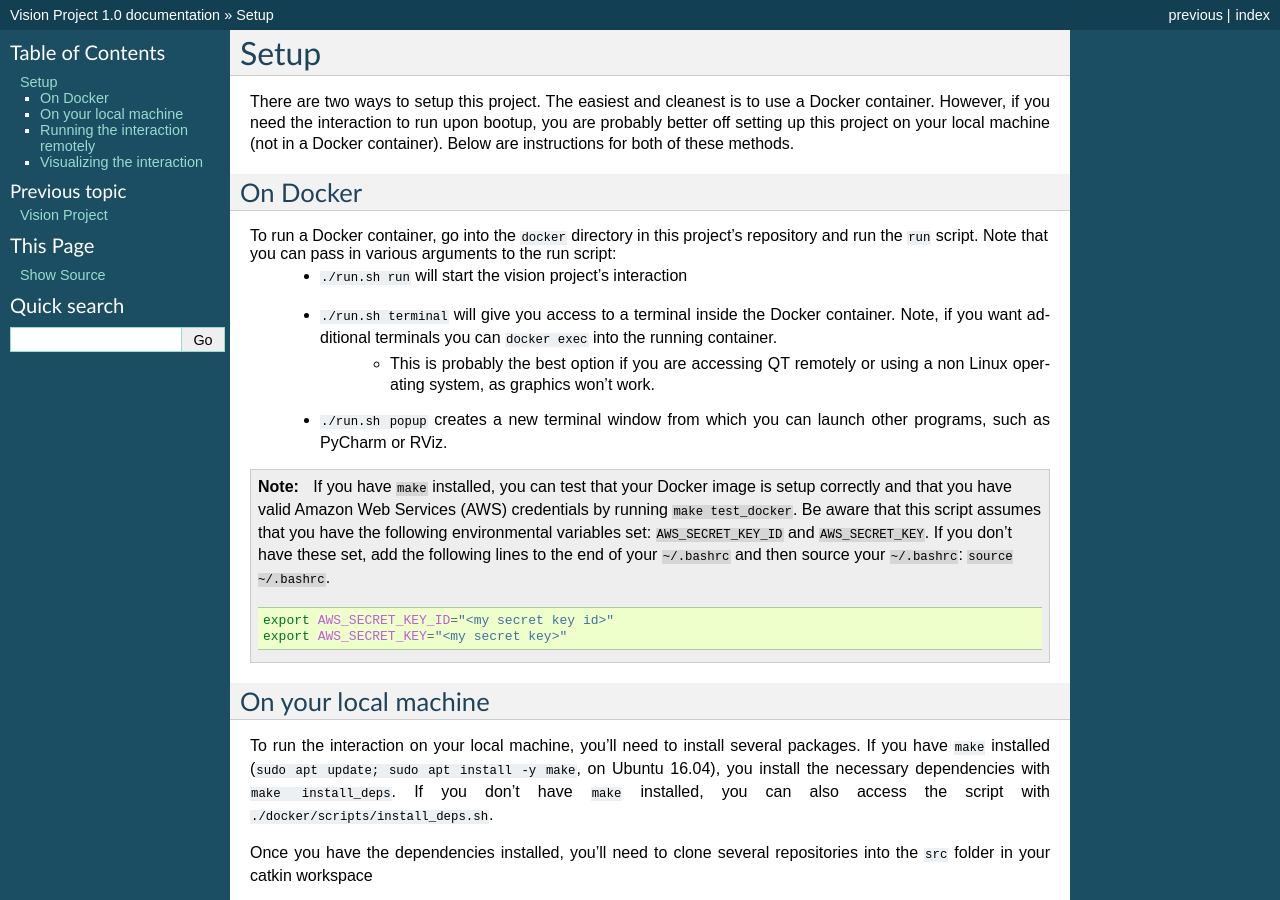
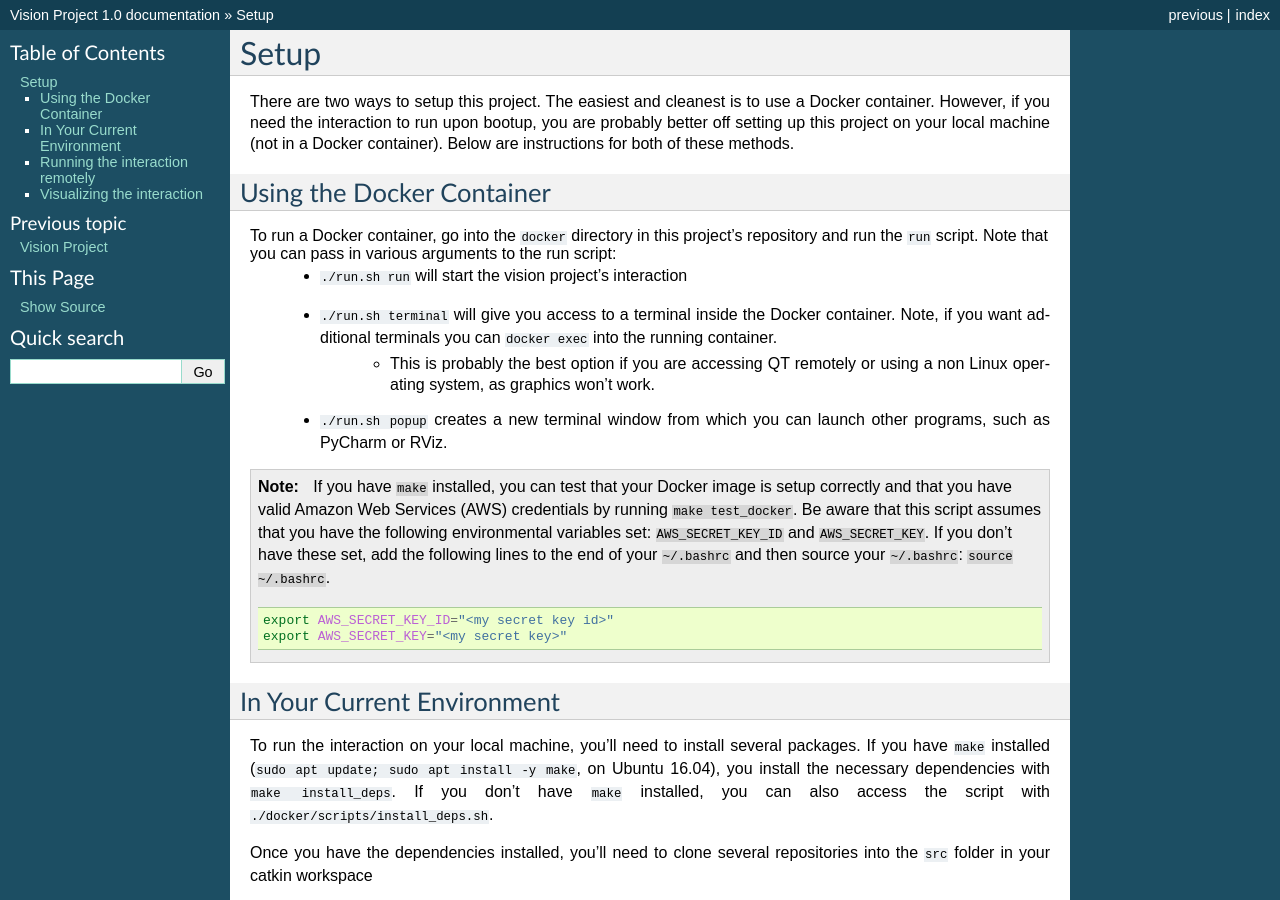
Before and after one commit to robotpt/vision-project, a Sphinx documentation site: the page built from docs/setup.rst, in a window 1280 px wide and 900 px high. Built offline with Sphinx 7.4.7, drawn with Linux system fonts in a browser that asks for light colours.

Commit message:
Make the documentation titles clearer
Signed-off-by: HaaaO <zhonghas@usc.edu>

```diff
--- a/docs/setup.rst
+++ b/docs/setup.rst
@@ -3,8 +3,8 @@ Setup
 
 There are two ways to setup this project. The easiest and cleanest is to use a Docker container. However, if you need the interaction to run upon bootup, you are probably better off setting up this project on your local machine (not in a Docker container). Below are instructions for both of these methods.
 
-On Docker
-^^^^^^^^^
+Using the Docker Container
+^^^^^^^^^^^^^^^^^^^^^^^^^^
 To run a Docker container, go into the :code:`docker` directory in this project's repository and run the :code:`run` script. Note that you can pass in various arguments to the run script:
   * :code:`./run.sh run` will start the vision project's interaction
   * :code:`./run.sh terminal` will give you access to a terminal inside the Docker container. Note, if you want additional terminals you can :code:`docker exec` into the running container.
@@ -20,8 +20,8 @@ To run a Docker container, go into the :code:`docker` directory in this project'
         export AWS_SECRET_KEY="<my secret key>"
 
 
-On your local machine
-^^^^^^^^^^^^^^^^^^^^^
+In Your Current Environment
+^^^^^^^^^^^^^^^^^^^^^^^^^^^
 
 To run the interaction on your local machine, you'll need to install several packages. If you have :code:`make` installed (:code:`sudo apt update; sudo apt install -y make`, on Ubuntu 16.04), you install the necessary dependencies with :code:`make install_deps`. If you don't have :code:`make` installed, you can also access the script with :code:`./docker/scripts/install_deps.sh`.
 
```
